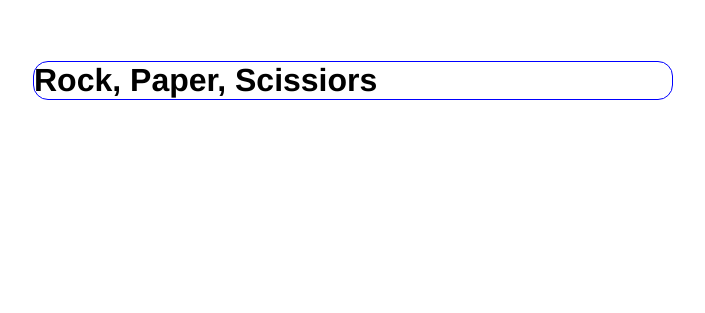
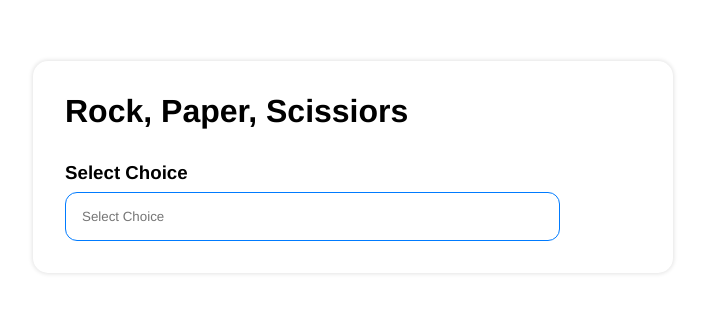
Before and after one commit to GhostArena/rock-paper-scissors, a plain HTML site: page index.html in a window 1280 px wide. Shown: the part 259-572 px from the top of the page, without its empty margins (287-992 px from the left). Drawn offline with Linux system fonts and the light colour scheme.

Commit message:
Added styling to root container

```diff
--- a/css/index.css
+++ b/css/index.css
@@ -6,7 +6,27 @@
 }
 
 #root {
-  border: 1px solid blue;
+  /* border: 1px solid blue; */
   border-radius: 15px;
+  box-shadow: 0px 0px 5px rgba(21, 21, 21, 0.163);
   margin: 25%;
+  padding: 2rem;
+  display: block;
+  align-items: center;
+  flex-direction: column;
 }
+
+.header {
+  margin-bottom: 2rem;
+}
+
+.input-head {
+  margin-bottom: 0.5rem;
+}
+
+.input-field {
+  border: 1px solid rgb(0, 123, 255);
+  border-radius: 12px;
+  padding: 1rem;
+  width: 80%;
+}
--- a/index.html
+++ b/index.html
@@ -10,7 +10,13 @@
   </head>
   <body>
     <div id="root">
-      <h1>Rock, Paper, Scissiors</h1>
+      <h1 class="header">Rock, Paper, Scissiors</h1>
+
+      <!-- Input -->
+      <div>
+        <h3 class="input-head">Select Choice</h3>
+        <input type="text" placeholder="Select Choice" class="input-field"/>
+      </div>
     </div>
   </body>
 </html>
```
